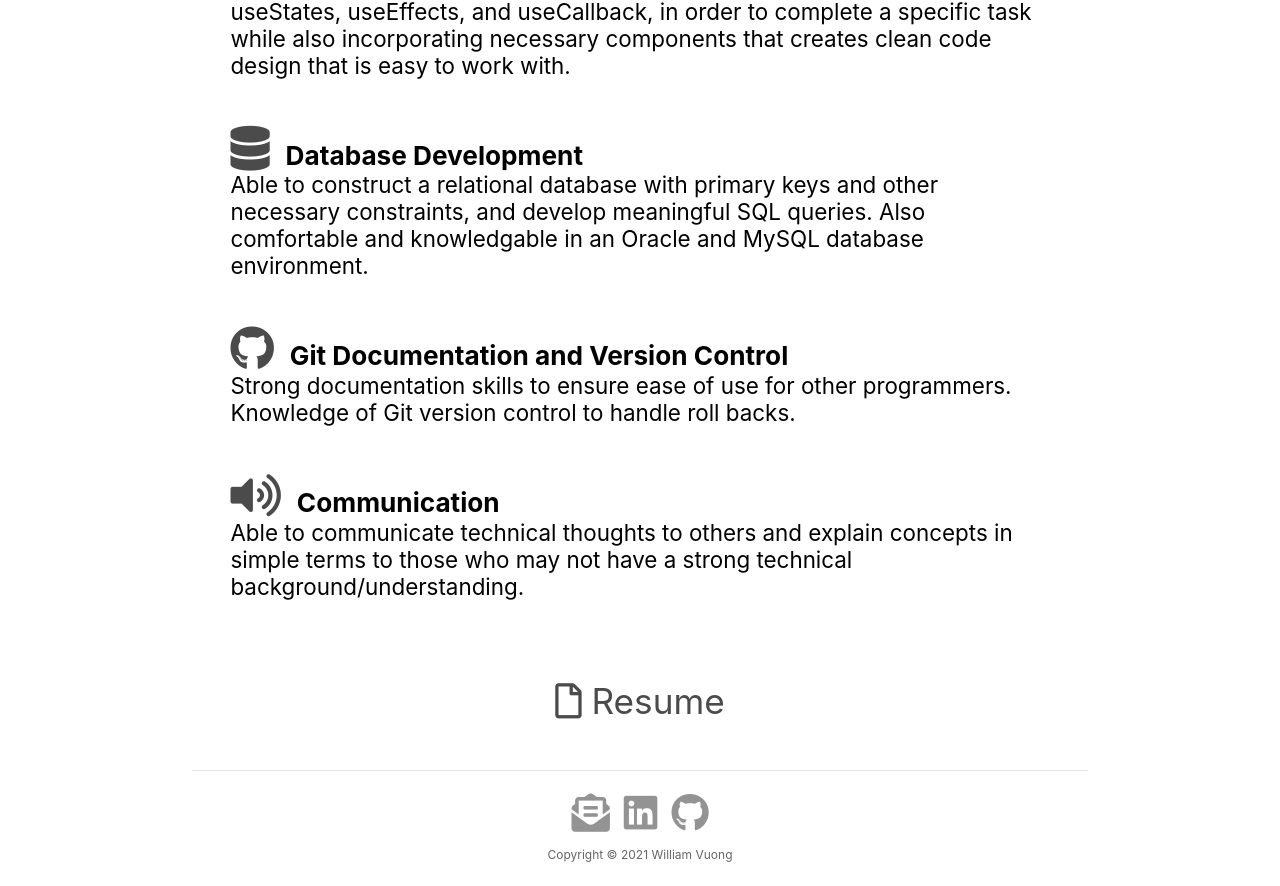
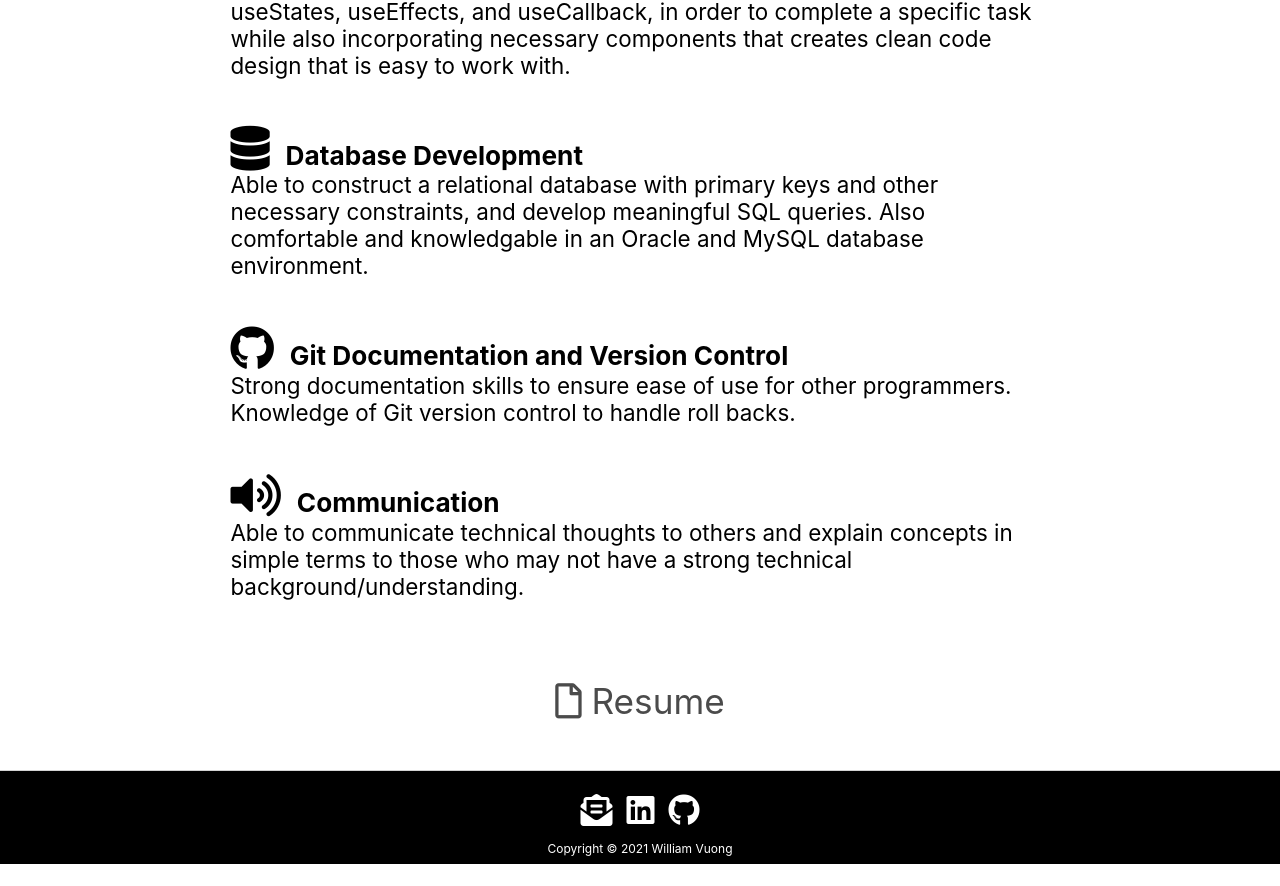
Before and after one commit to willvuong/react-portfolio-app, a React (Create React App) app: page /about in a window 1280 px wide. Shown: the part 427-1313 px from the top of the page. After the commit the page ends 1291 px from the top, so only its background shows below. Built offline with nearby package versions, Linux system fonts and the light colour scheme.

Commit message:
second upload to web

```diff
--- a/src/index.css
+++ b/src/index.css
@@ -189,7 +189,7 @@ body {
   animation-fill-mode: backwards;
   display: flex;
   margin: 1rem;
-  background: #4a90e2;
+  /* background: #4a90e2; */
   border-radius: 15px;
   padding: 1rem;
 }
@@ -287,6 +287,7 @@ body {
 
 .AboutItem i {
   padding-right: 1rem;
+  color: black;
 }
 
 .AboutItem:nth-child(3) { animation-delay: .3s }
@@ -456,9 +457,15 @@ body {
   border-top: 1px solid lightgray;
   margin-top: 1rem;
   text-align: center;
-  padding: 1rem;
-  opacity: 0.6;
-  font-size: 1.2rem;
+  /* padding: 1rem; */
+  padding-top: 1rem;
+  /* opacity: 0.6; */
+  /* font-size: 1.2rem; */
+  position: absolute;
+  left: 0;
+  color: white;
+  width: 100%;
+  background-color: black;
 }
 
 #contactLinks {
@@ -473,9 +480,8 @@ body {
   border-radius: 50%; */
 }
 
-.fab, .fas{
-  color: black;
-  opacity: 0.7;
+.Footer i {
+  color: white;
 }
 
 .contactIcons .fab:hover, .contactIcons .fas:hover {
```
